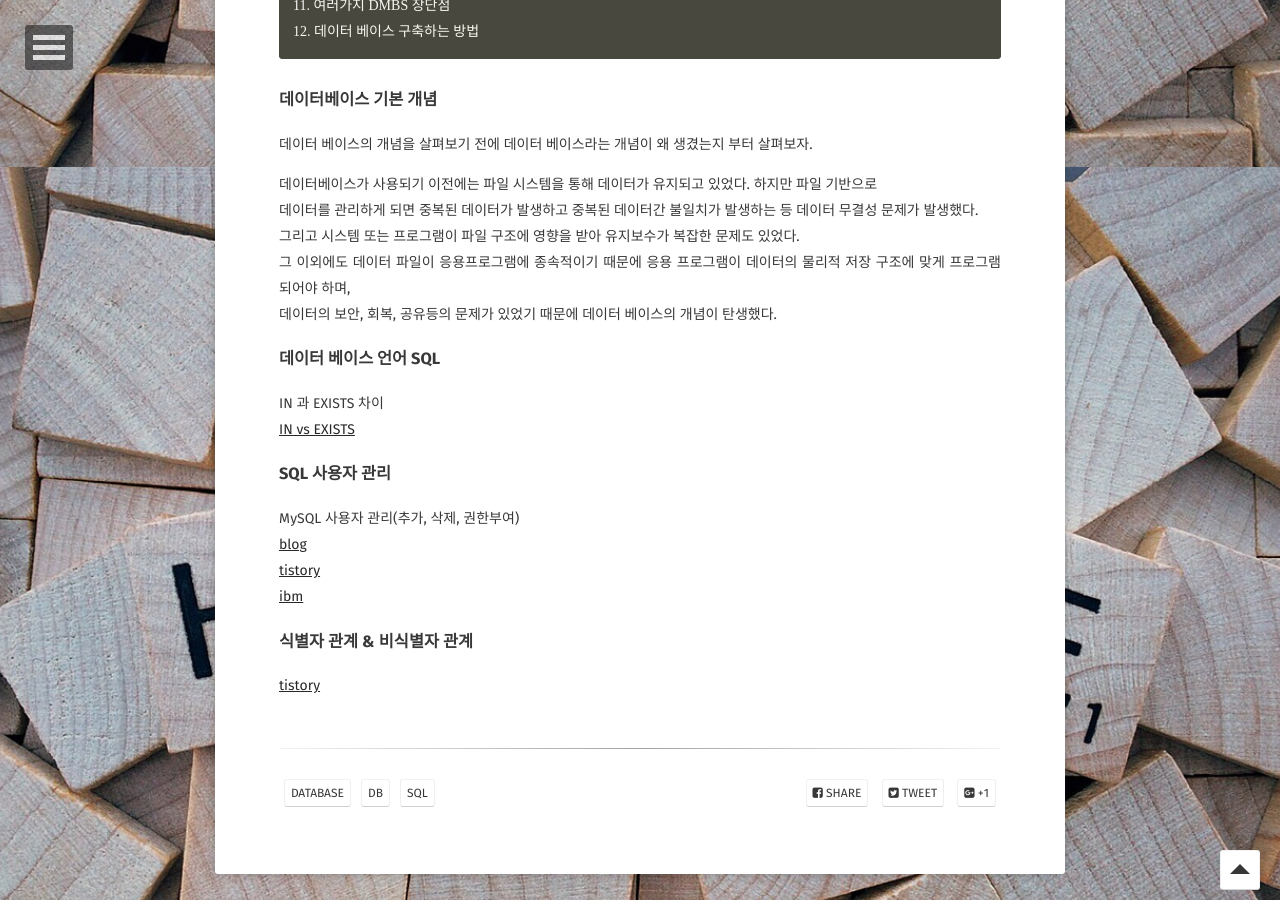
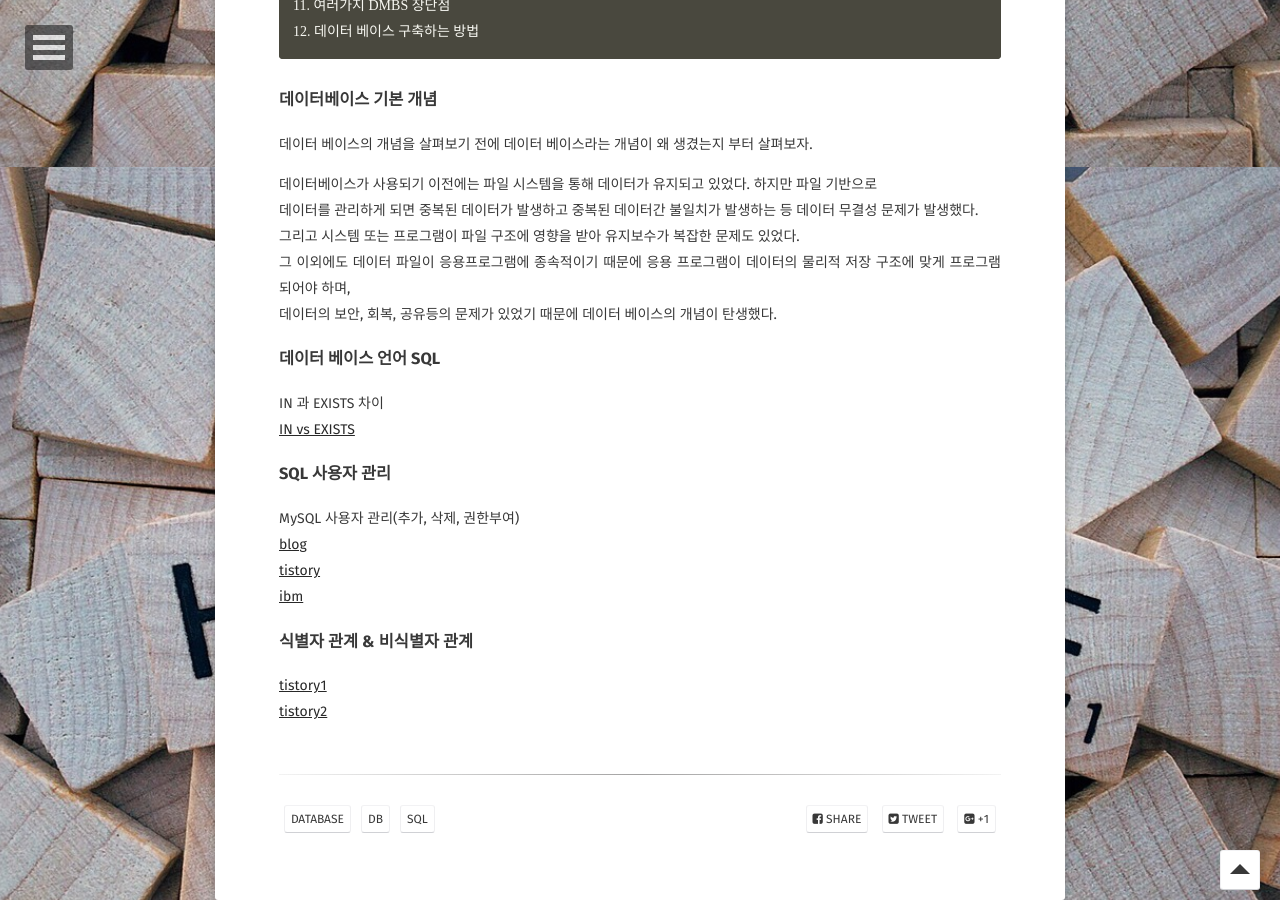
Before and after one commit to Jungjihyuk/JH_Life, a Jekyll site: the page built from _posts/2019-03-16-database.md, in a window 1280 px wide and 900 px high, scrolled down 733 px. Built offline with Jekyll 4.4.1, drawn with Linux system fonts in a browser that asks for light colours; some web fonts are replaced; comment, search, counter and statistics services are not loaded.

Commit message:
url 추가

```diff
--- a/_posts/2019-03-16-database.md
+++ b/_posts/2019-03-16-database.md
@@ -52,4 +52,5 @@ MySQL 사용자 관리(추가, 삭제, 권한부여)<br>
 
 ### 식별자 관계 & 비식별자 관계
 
-[tistory](https://12bme.tistory.com/332)
+[tistory1](https://12bme.tistory.com/332)<br>
+[tistory2](https://jiginet.tistory.com/6)
```
